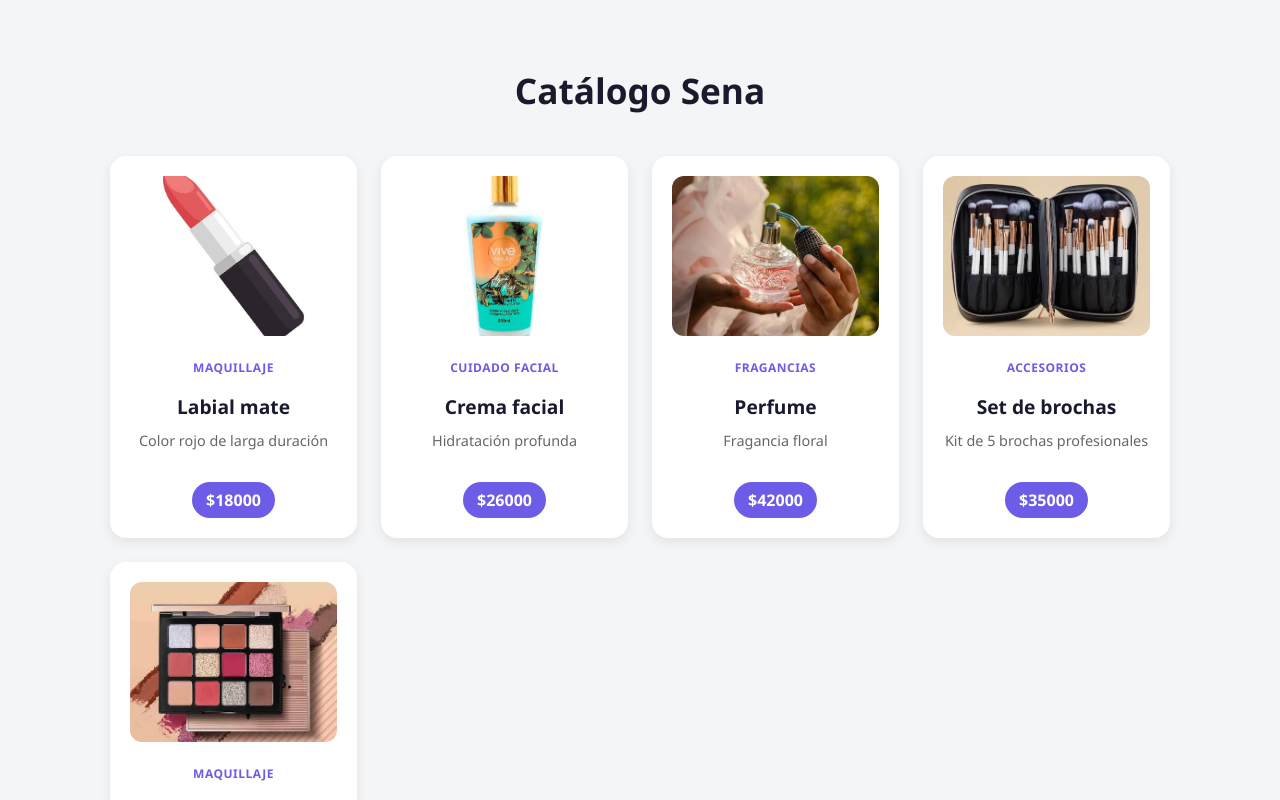
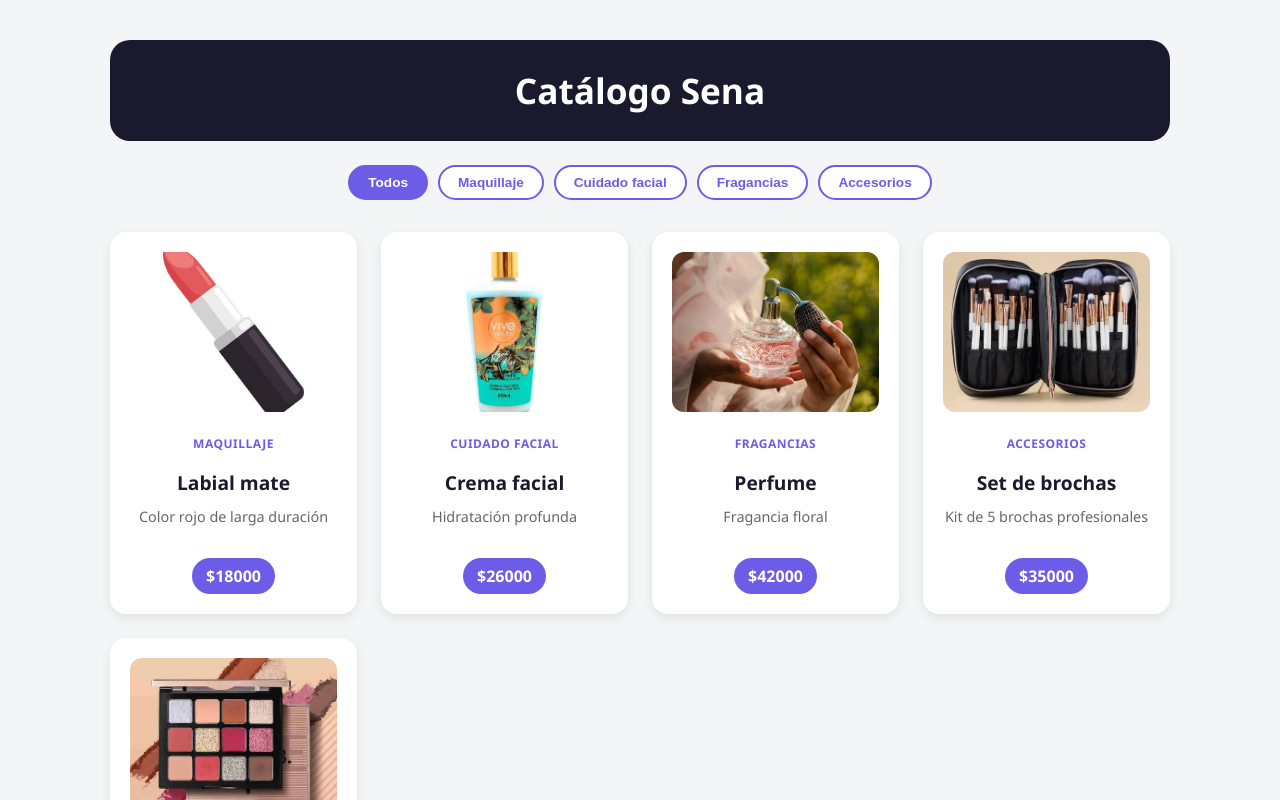
Before and after one commit to Cyber-TL/Aprendiendo-react, a React (Vite) app: page / in a window 1280 px wide. Shown: the top 800 px of the page. Built offline with nearby package versions, Linux system fonts and the light colour scheme.

Commit message:
tienda completada: filtro por categoria y ajustes de diseño

```diff
--- a/src/App.css
+++ b/src/App.css
@@ -24,7 +24,7 @@ body {
 
 .catalogo {
   display: grid;
-  grid-template-columns: repeat(auto-fit, minmax(220px, 1fr));
+  grid-template-columns: repeat(auto-fill, minmax(220px, 1fr));
   gap: 24px;
 }
 
@@ -80,3 +80,44 @@ body {
   letter-spacing: 0.5px;
   margin-bottom: 4px;
 }
+
+.titulo-wrapper {
+  background: #1a1a2e;
+  border-radius: 20px;
+  padding: 24px;
+  margin-bottom: 24px;
+}
+
+.titulo-wrapper h1 {
+  margin: 0;
+  color: white;
+}
+
+.filtros {
+  display: flex;
+  flex-wrap: wrap;
+  gap: 10px;
+  justify-content: center;
+  margin-bottom: 32px;
+}
+
+.filtro-btn {
+  border: 2px solid #6c5ce7;
+  background: white;
+  color: #6c5ce7;
+  padding: 8px 18px;
+  border-radius: 20px;
+  font-weight: 600;
+  font-size: 0.85rem;
+  cursor: pointer;
+  transition: background 0.2s ease, color 0.2s ease;
+}
+
+.filtro-btn:hover {
+  background: #f0edfe;
+}
+
+.filtro-btn.activo {
+  background: #6c5ce7;
+  color: white;
+}
--- a/src/App.jsx
+++ b/src/App.jsx
@@ -1,3 +1,4 @@
+import { useState } from "react";
 import Producto from "./components/Producto";
 import "./App.css";
 
@@ -15,12 +16,36 @@ const productos = [
   { id: 5, nombre: "Sombra de ojos", descripcion: "Paleta de tonos neutros", precio: 22000, categoria: "Maquillaje", imagen: sombra },
 ];
 
+const categorias = ["Todos", ...new Set(productos.map((p) => p.categoria))];
+
 function App() {
+  const [categoriaActiva, setCategoriaActiva] = useState("Todos");
+
+  const productosFiltrados =
+    categoriaActiva === "Todos"
+      ? productos
+      : productos.filter((p) => p.categoria === categoriaActiva);
+
   return (
     <main className="app">
-      <h1>Catálogo Sena</h1>
+      <div className="titulo-wrapper">
+        <h1>Catálogo Sena</h1>
+      </div>
+
+      <div className="filtros">
+        {categorias.map((cat) => (
+          <button
+            key={cat}
+            className={`filtro-btn ${categoriaActiva === cat ? "activo" : ""}`}
+            onClick={() => setCategoriaActiva(cat)}
+          >
+            {cat}
+          </button>
+        ))}
+      </div>
+
       <section className="catalogo">
-        {productos.map((producto) => (
+        {productosFiltrados.map((producto) => (
           <Producto
             key={producto.id}
             nombre={producto.nombre}
```
